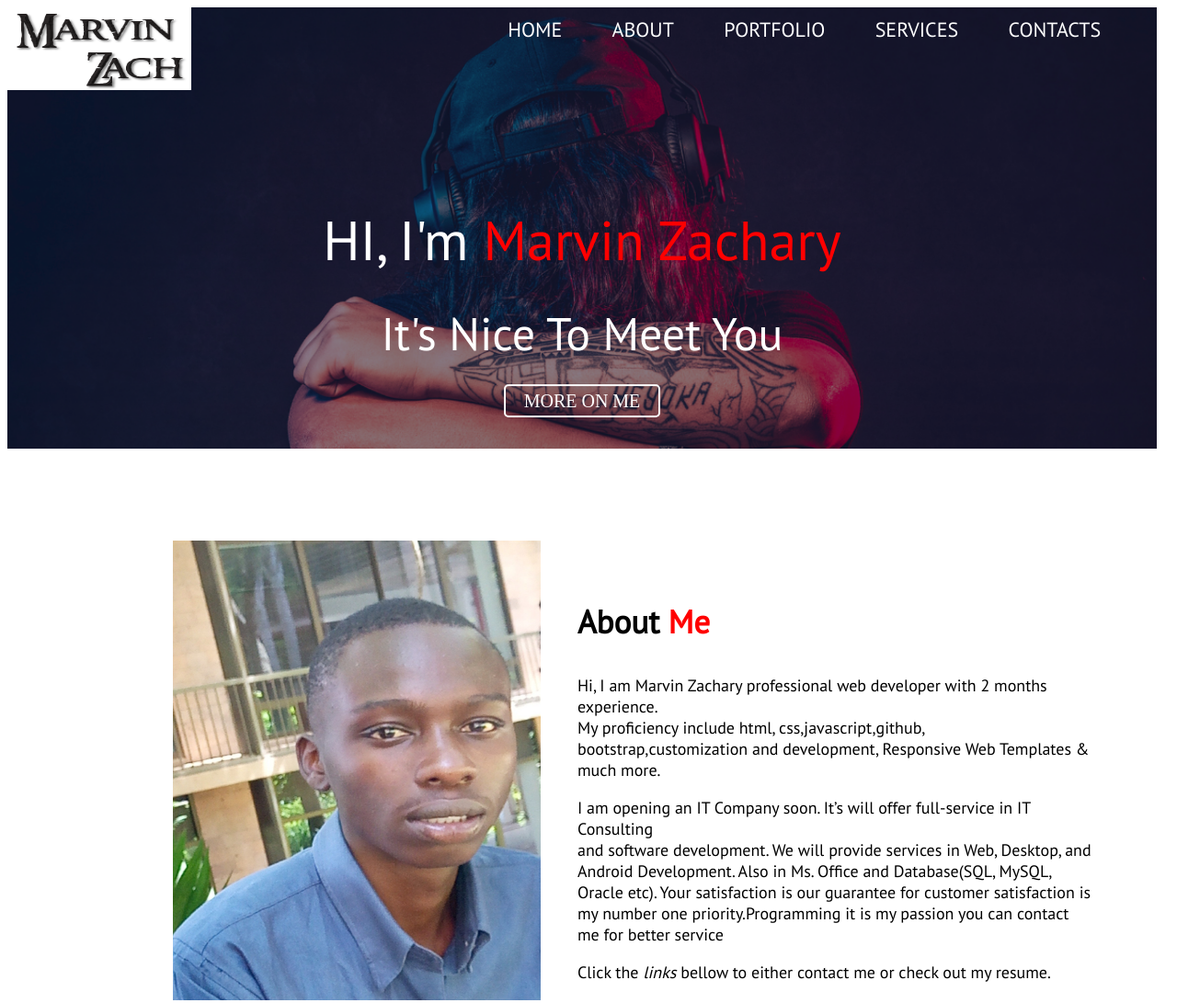
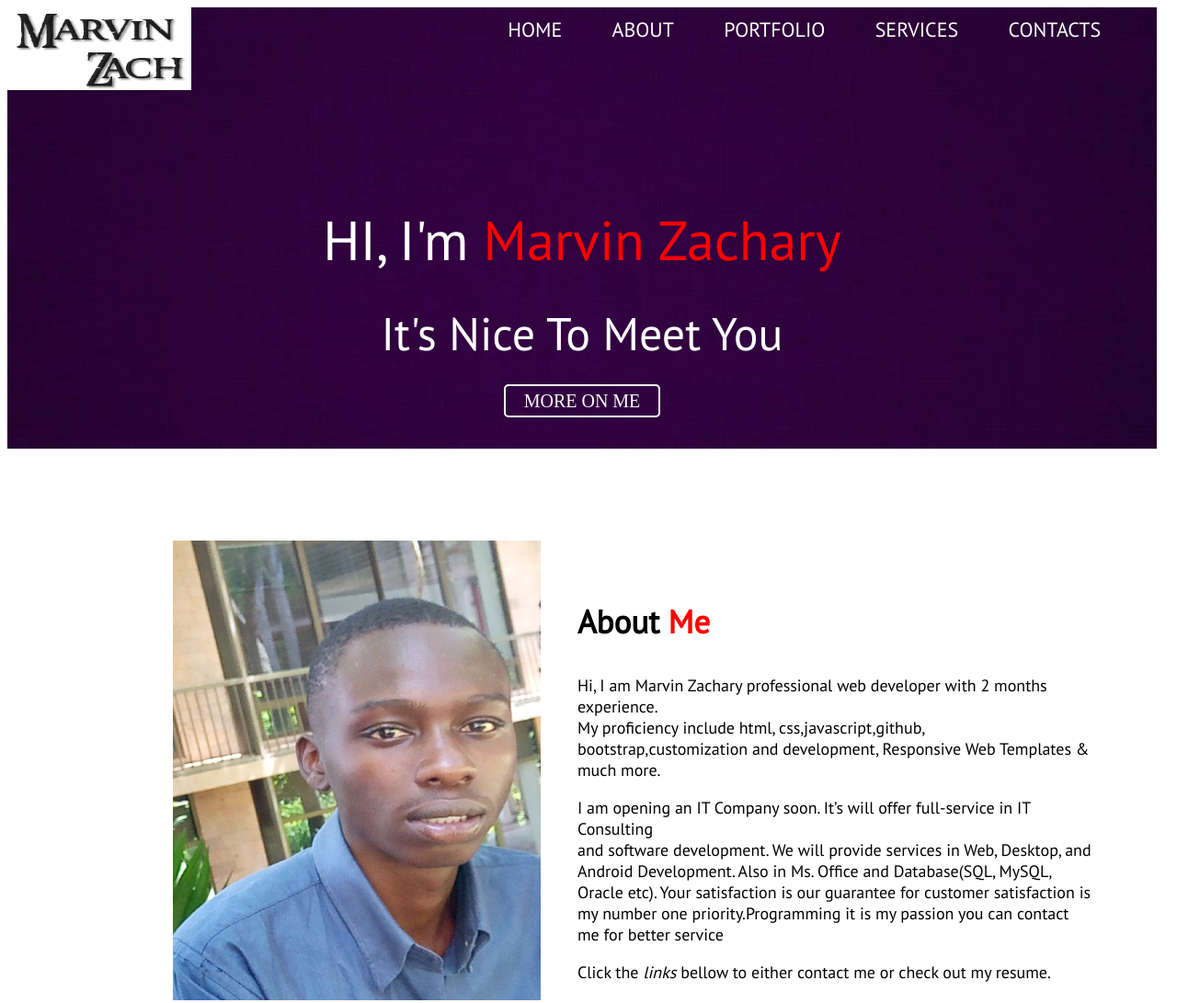
Before and after one commit to marvzach/Portfolio, a plain HTML site: page index.html in a window 1280 px wide. Shown: the top 1091 px of the page at 92% size. Drawn offline with Linux system fonts and the light colour scheme; a web font is replaced by a local one.

```diff
--- a/css/styles.css
+++ b/css/styles.css
@@ -2,7 +2,7 @@ body{
   font-family: 'PT Sans', sans-serif;
 }
 .top-page{
-  background-image: url('../images/bg4.png');
+  background-image: url('../images/bg0.jpg');
   background-size: cover;
   height: 480px;
   width: 1250px;
```
Also changed, not shown: images/bg0.jpg (added), 1 other file.
